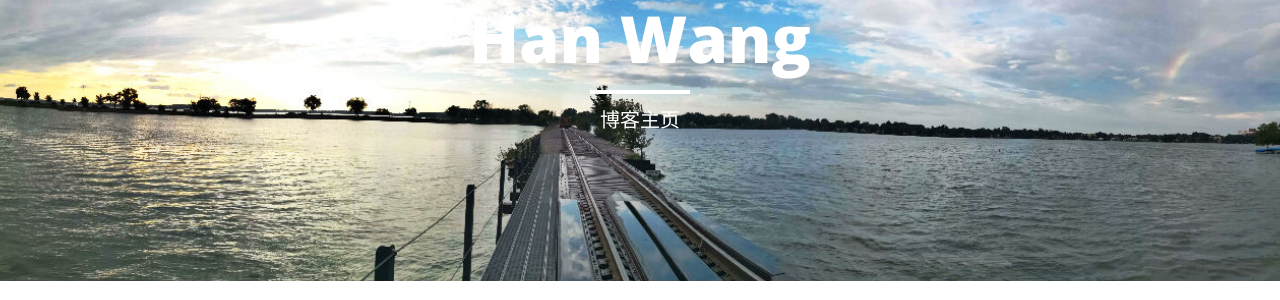
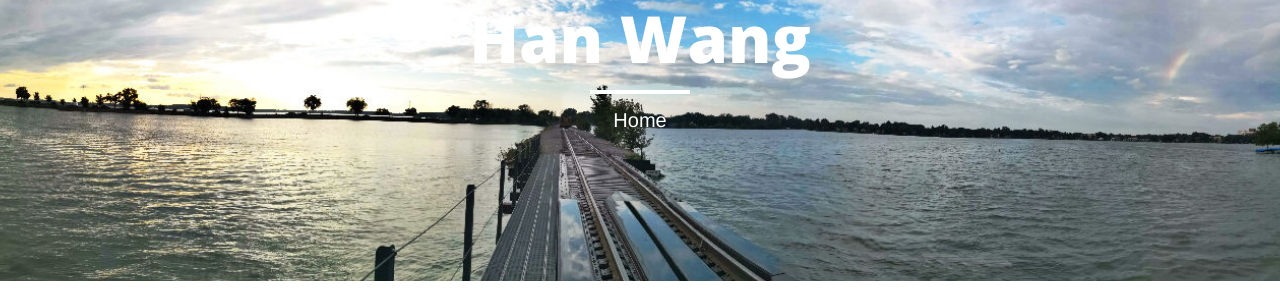
Before and after one commit to hanwangecon/hanwangecon.github.io, a Jekyll site: the page built from index.html, in a window 1280 px wide. Shown: the part 147-447 px from the top of the page. Built offline with Jekyll 4.4.1, drawn with Linux system fonts in a browser that asks for light colours; nearby versions of some CDN libraries; the list of posts is cut into pages by our own code.

Commit message:
Update index.html

```diff
--- a/index.html
+++ b/index.html
@@ -1,6 +1,6 @@
 ---
 layout: page
-description: "博客主页"
+description: "Home"
 ---
 
 {% for post in paginator.posts %}
```
